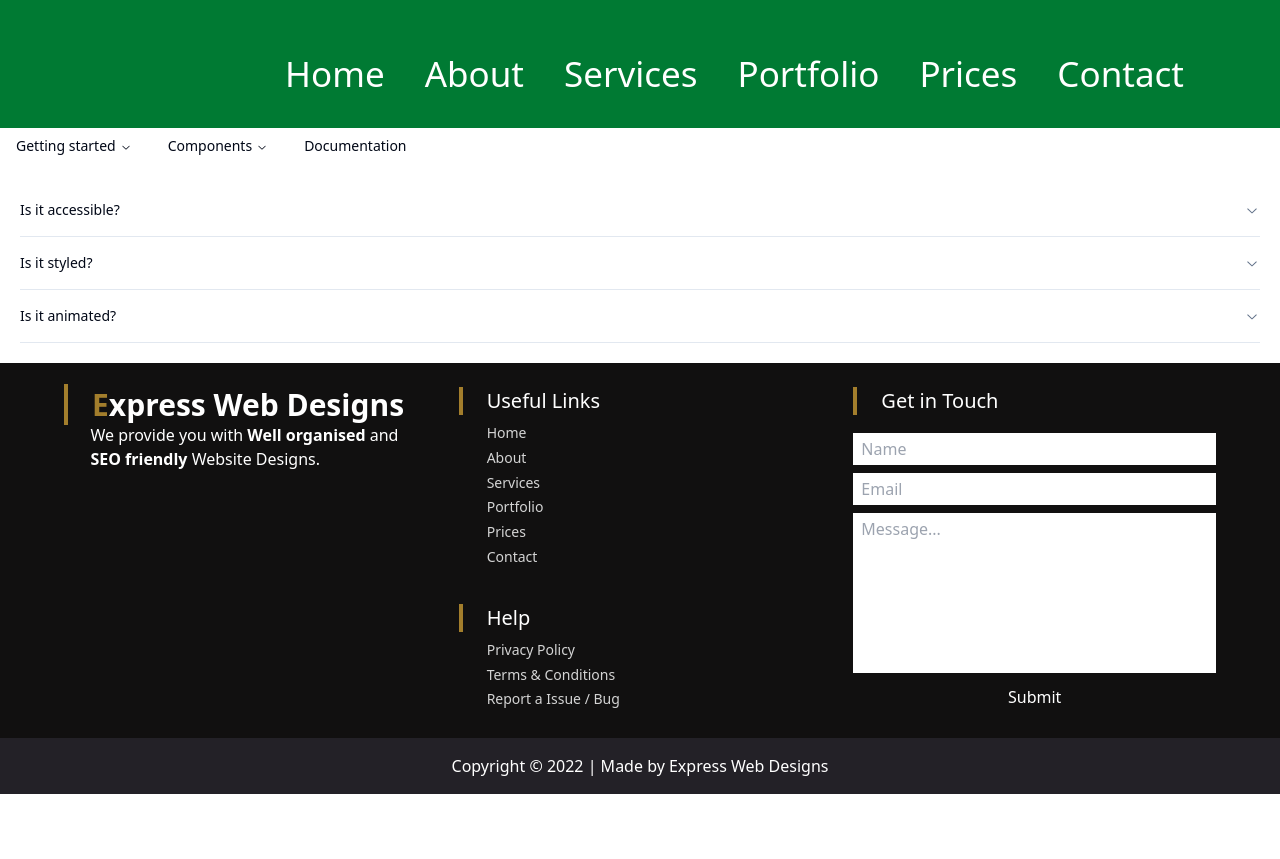
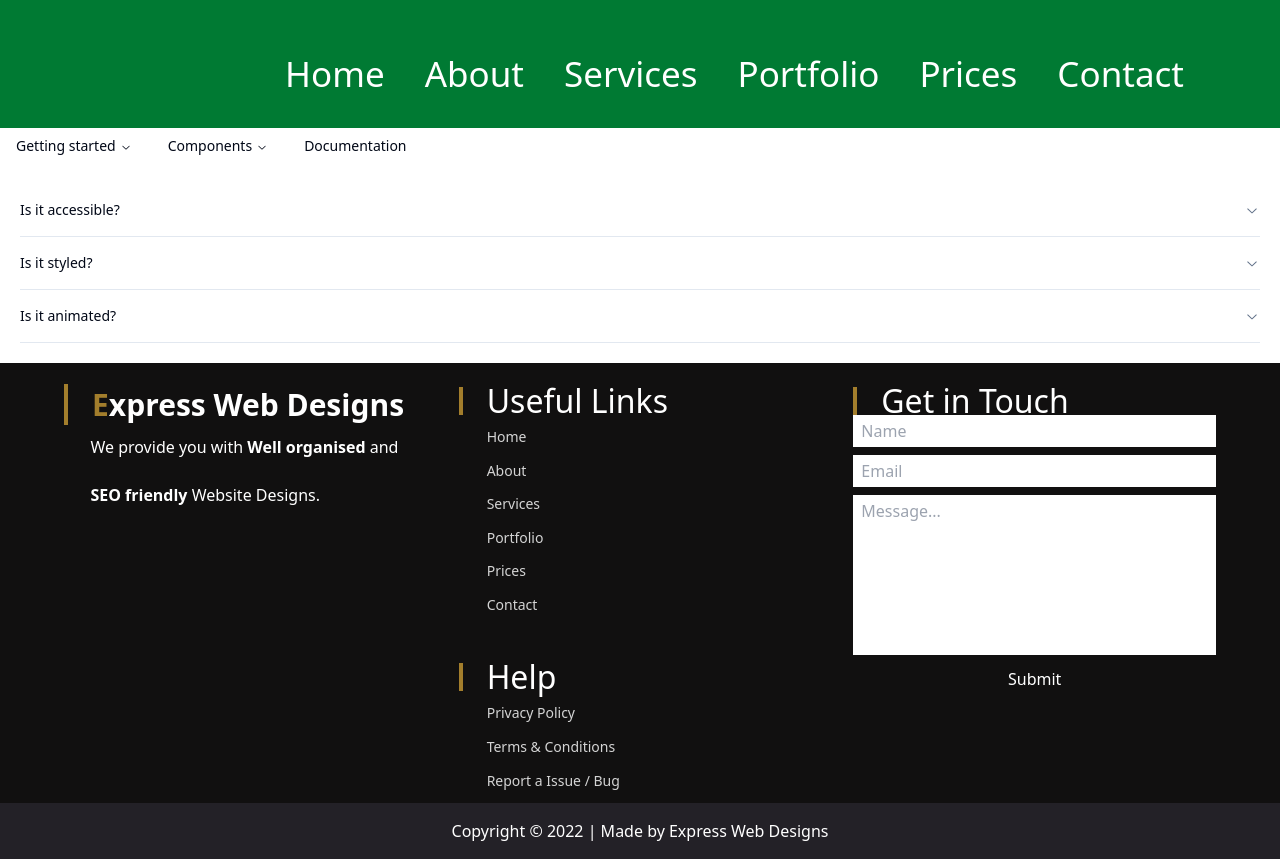
Before and after one commit to jdm1991/ExpressWD, a Next.js app: page / in a window 1280 px wide. Before the commit the page ends 800 px from the top, so only its background shows below. Built offline with nearby package versions, Linux system fonts and the light colour scheme; grey boxes are pictures that could not be loaded.

Commit message:
updated the footer to fit page, will create the link next

```diff
--- a/app/globals.css
+++ b/app/globals.css
@@ -74,3 +74,8 @@
     @apply bg-background text-foreground;
   }
 }
+
+html, body {
+  height: 100%;
+  margin: 0;
+}
--- a/styles/footer.css
+++ b/styles/footer.css
@@ -7,6 +7,8 @@
     Oxygen, Ubuntu, Cantarell, "Open Sans", "Helvetica Neue", sans-serif;
   list-style: none;
   text-decoration: none;
+  box-sizing: border-box;
+
 }
 footer {
   background-color: #111010;
@@ -16,6 +18,7 @@ footer {
   display: grid;
   grid-template-columns: repeat(3, minmax(0, 1fr));
   grid-gap: 2rem;
+  height: 55vh;
 }
 footer .app-name {
   color: white;
@@ -31,9 +34,10 @@ footer .app-name {
 footer .app-info p {
   color: white;
   padding-left: 1.65rem;
+  line-height: 3;
 }
 footer .footer-title {
-  font-size: 1.25rem;
+  font-size: 2rem;
   line-height: 1.75rem;
   color: white;
   border-left: 4px solid #A37E2C;
@@ -44,7 +48,7 @@ footer ul {
   padding-left: 1.75rem;
   color: white;
   font-size: 0.875rem;
-  line-height: 1.25rem;
+  line-height: 1.8rem;
   margin-top: 0.5rem;
 }
 footer ul li {
@@ -74,7 +78,7 @@ footer .cr-con {
 .g-i-t form {
   display: flex;
   flex-direction: column;
-  margin-top: 1rem;
+  margin-bottom: 7rem;
   --tw-space-y-reverse: 0;
 }
 form .g-inp {
```
